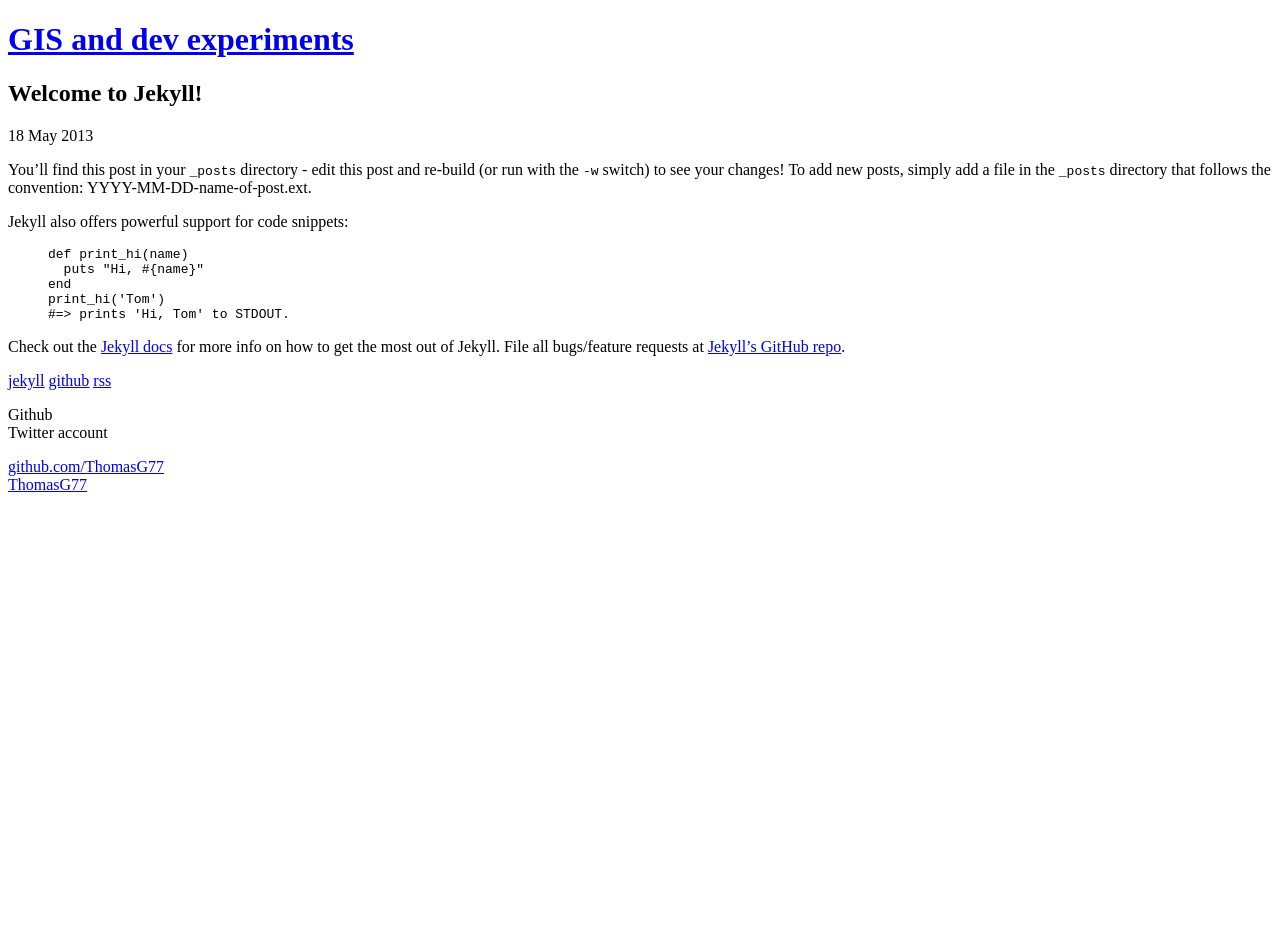
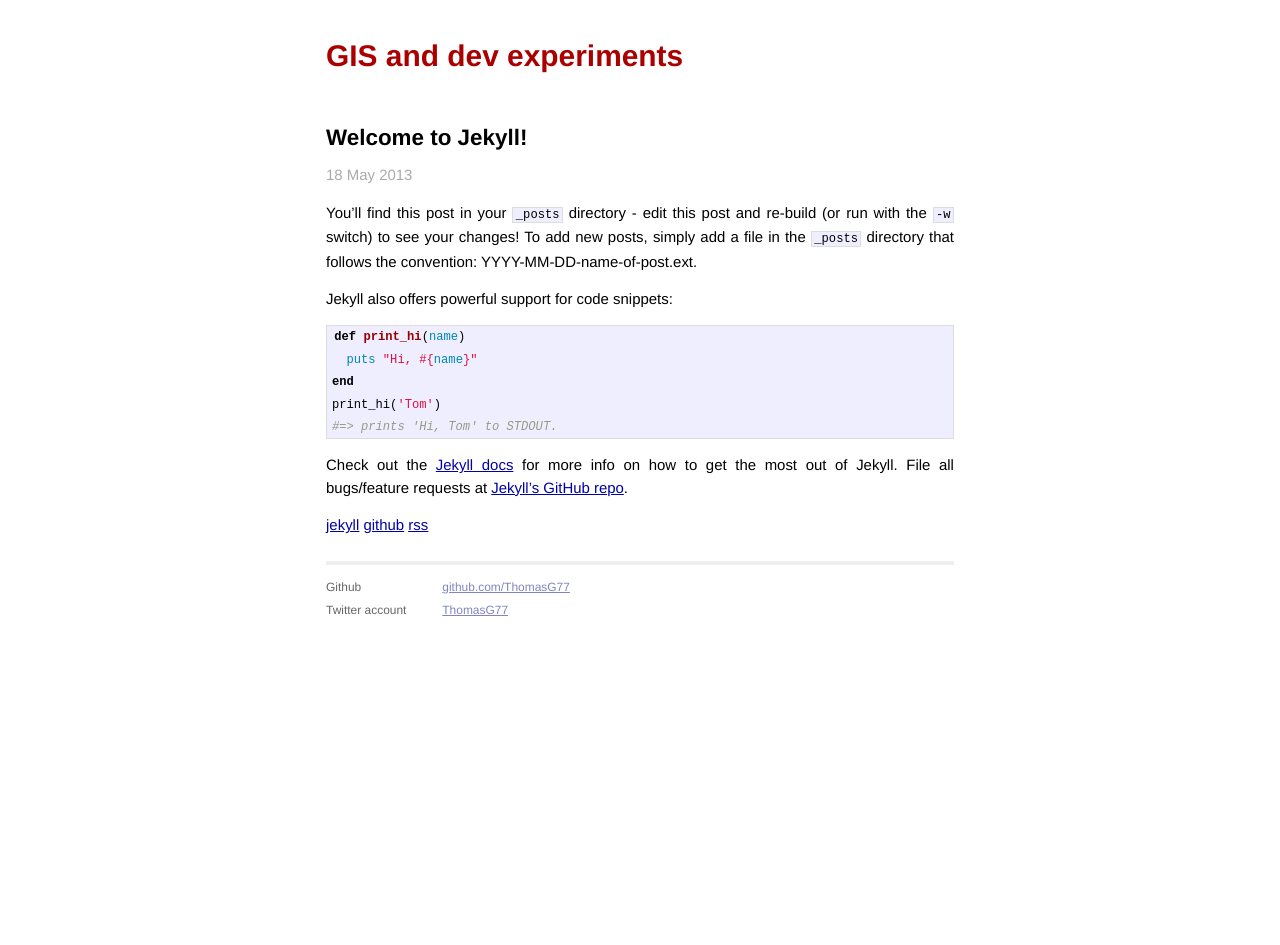
Before and after one commit to ThomasG77/thomasg77.github.io, a Jekyll site: the page built from _posts/2013-05-18-welcome-to-jekyll.markdown, in a window 1280 px wide. Built offline with Jekyll 4.4.1, drawn with Linux system fonts in a browser that asks for light colours; before the commit the page ends 900 px from its top, so only the background shows below that.

Commit message:
Fix url for web ressources for posts

```diff
--- a/_layouts/default.html
+++ b/_layouts/default.html
@@ -9,10 +9,10 @@
         <link rel="alternate" type="application/atom+xml" title="Atom feed" href="{{ website_url }}atom.xml" />
         <link rel="alternate" type="application/rss+xml" title="RSS Feed for mysite.com" href="{{ website_url }}rss.xml" />
         <!-- syntax highlighting CSS -->
-        <link rel="stylesheet" href="{{ website_url }}css/syntax.css">
+        <link rel="stylesheet" href="/css/syntax.css">
 
         <!-- Custom CSS -->
-        <link rel="stylesheet" href="{{ website_url }}css/main.css">
+        <link rel="stylesheet" href="/css/main.css">
 
     </head>
     <body>
```
